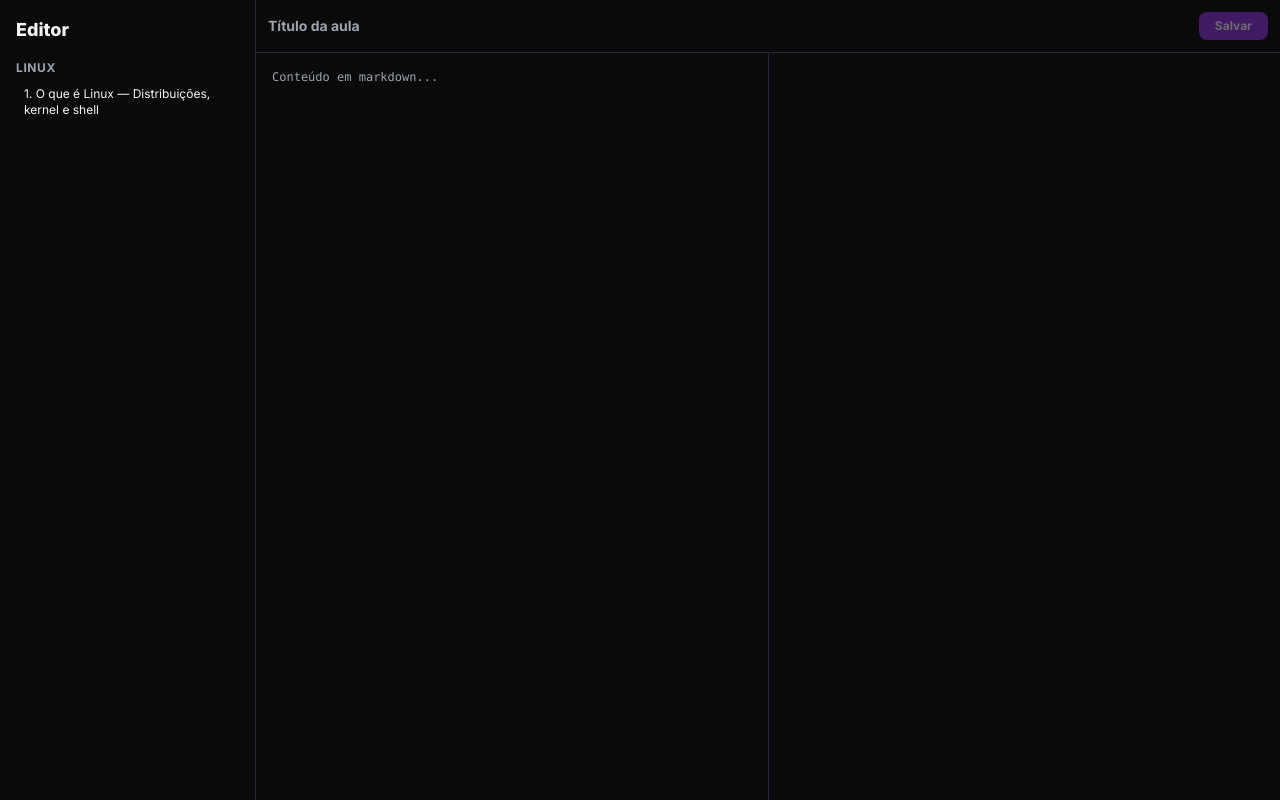
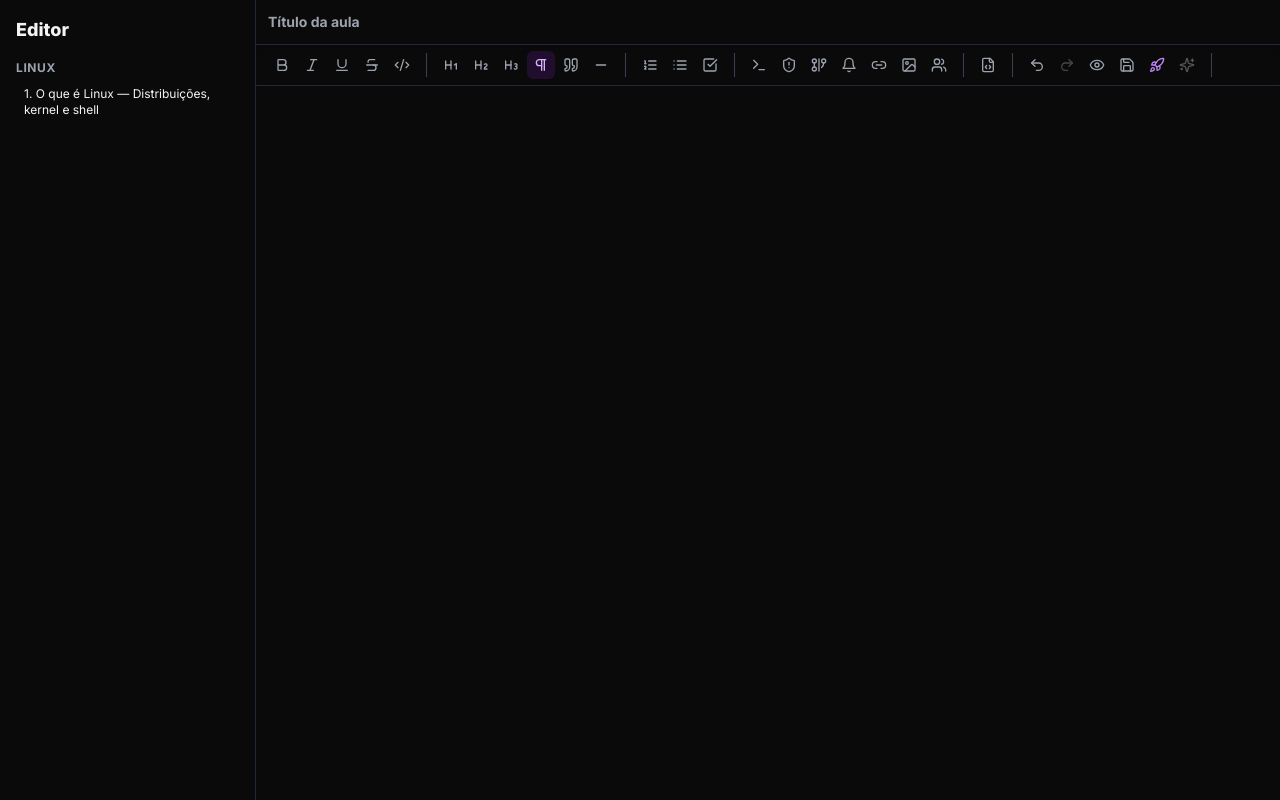
Before and after one commit to LioExp/myroadmap, a Next.js app in the folder frontend/: page /editor in a window 1280 px wide. Built offline with nearby package versions, Linux system fonts and the light colour scheme.

Commit message:
feat: integrate new Editor component into /editor page

```diff
--- a/frontend/app/editor/page.tsx
+++ b/frontend/app/editor/page.tsx
@@ -1,15 +1,13 @@
 "use client";
-import { useState, useEffect } from "react";
+import { useState, useEffect, useCallback } from "react";
 import type { Material } from "@/types";
-import { renderMarkdown } from "@/lib/markdown";
-import WidgetRenderer from "@/components/widgets";
+import Editor from "@/components/editor/Editor";
 
 export default function EditorPage() {
   const [materials, setMaterials] = useState<Material[]>([]);
   const [selected, setSelected] = useState<{ mod: string; file: string } | null>(null);
   const [content, setContent] = useState("");
   const [title, setTitle] = useState("");
-  const [preview, setPreview] = useState("");
   const [saving, setSaving] = useState(false);
 
   useEffect(() => {
@@ -18,10 +16,6 @@ export default function EditorPage() {
       .then(setMaterials)
       .catch(() => {});
   }, []);
-
-  useEffect(() => {
-    setPreview(renderMarkdown(content));
-  }, [content]);
 
   const loadLesson = async (mod: string, aula: number) => {
     setSelected({ mod, file: `0${aula}` });
@@ -35,7 +29,7 @@ export default function EditorPage() {
     } catch {}
   };
 
-  const handleSave = async () => {
+  const handleSave = useCallback(async () => {
     if (!selected) return;
     setSaving(true);
     try {
@@ -51,7 +45,7 @@ export default function EditorPage() {
       });
     } catch {}
     setSaving(false);
-  };
+  }, [selected, title, content]);
 
   const modules = Array.from(new Set(materials.map((m) => m.modulo)));
 
@@ -81,7 +75,7 @@ export default function EditorPage() {
         ))}
       </aside>
 
-      <div className="flex-1 flex flex-col">
+      <div className="flex-1 flex flex-col min-w-0">
         <div className="flex items-center gap-3 p-3 border-b border-gray-200 dark:border-gray-800">
           <input
             value={title}
@@ -89,25 +83,13 @@ export default function EditorPage() {
             className="flex-1 text-sm font-bold bg-transparent border-none outline-none"
             placeholder="Título da aula"
           />
-          <button
-            onClick={handleSave}
-            disabled={saving || !selected}
-            className="text-xs font-bold px-4 py-1.5 rounded-lg bg-purple-600 text-white hover:bg-purple-700 disabled:opacity-40"
-          >
-            {saving ? "Salvando..." : "Salvar"}
-          </button>
         </div>
 
-        <div className="flex-1 flex">
-          <textarea
+        <div className="flex-1 overflow-y-auto">
+          <Editor
             value={content}
-            onChange={(e) => setContent(e.target.value)}
-            className="flex-1 p-4 text-xs font-mono bg-transparent border-r border-gray-200 dark:border-gray-800 resize-none outline-none"
-            placeholder="Conteúdo em markdown..."
-          />
-          <div
-            className="flex-1 p-4 overflow-y-auto lesson-material"
-            dangerouslySetInnerHTML={{ __html: preview }}
+            onChange={setContent}
+            onSave={handleSave}
           />
         </div>
       </div>
```
